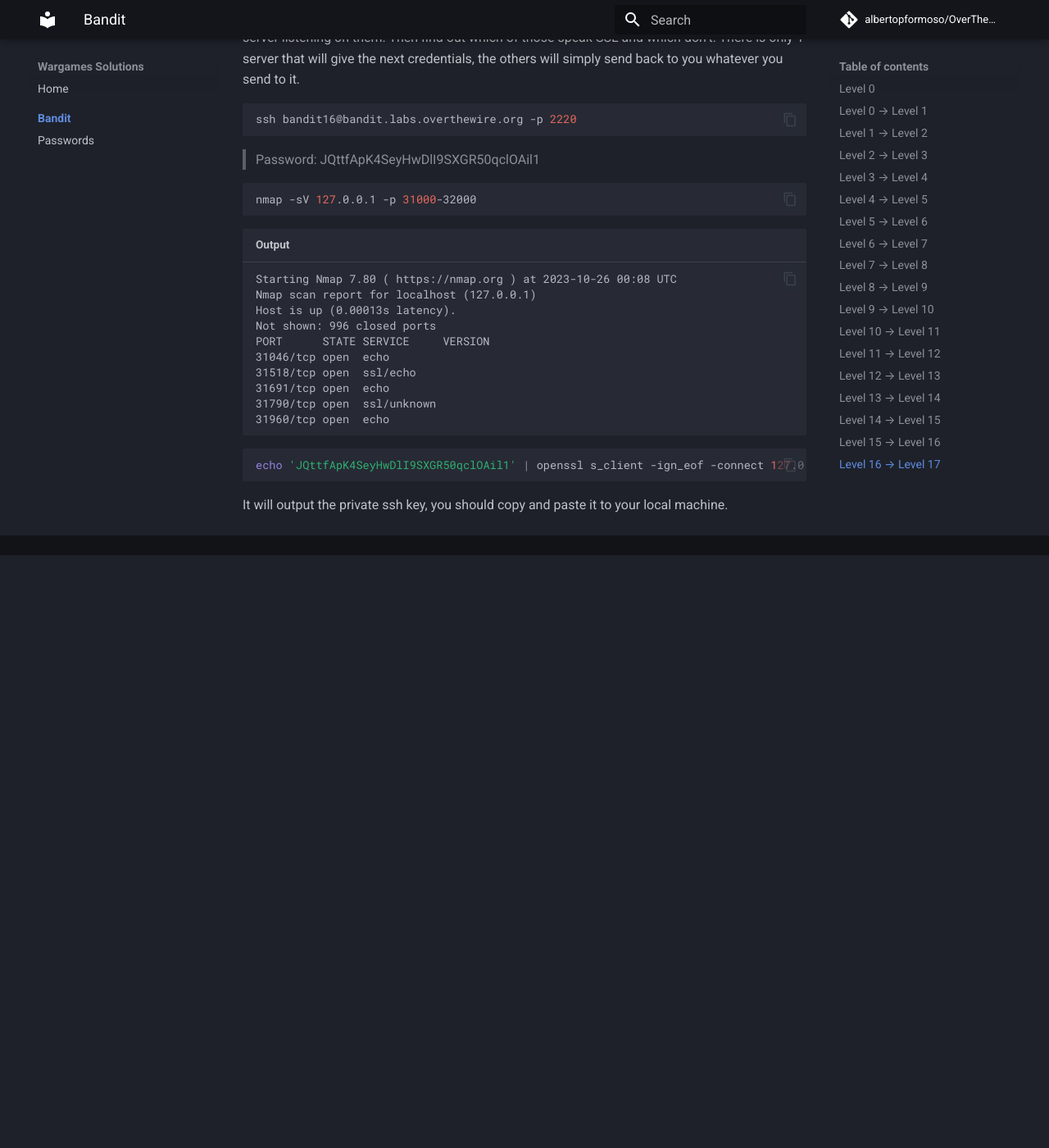
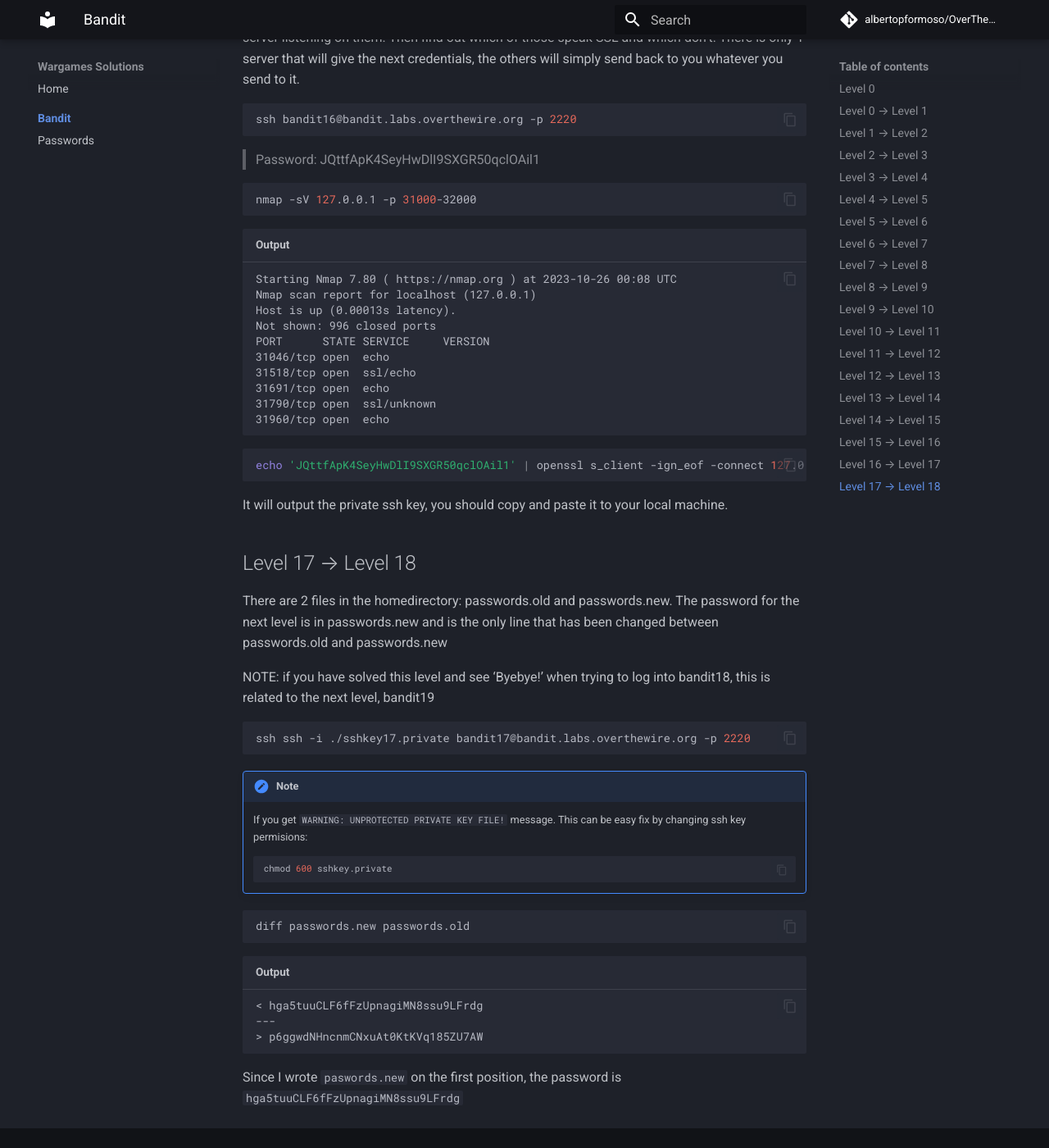
Before and after one commit to albertopformoso/OverTheWire-Wargames, an MkDocs documentation site: the page built from docs/bandit/index.md, in a window 1280 px wide and 1400 px high, scrolled down 9230 px. Shown: the whole window at 82% size. Built offline with MkDocs 1.6.1 and Material for MkDocs 9.7.7, drawn with Linux system fonts in a browser that asks for light colours; comment, search, counter and statistics services are not loaded; before the commit the page ends 9907 px from its top, so only the background shows below that.

Commit message:
added level 17 -> level 18

````diff
--- a/docs/bandit/index.md
+++ b/docs/bandit/index.md
@@ -478,3 +478,33 @@ echo 'JQttfApK4SeyHwDlI9SXGR50qclOAil1' | openssl s_client -ign_eof -connect 127
 ```
 
 It will output the private ssh key, you should copy and paste it to your local machine.
+
+## Level 17 → Level 18
+
+There are 2 files in the homedirectory: passwords.old and passwords.new. The password for the next level is in passwords.new and is the only line that has been changed between passwords.old and passwords.new
+
+NOTE: if you have solved this level and see ‘Byebye!’ when trying to log into bandit18, this is related to the next level, bandit19
+
+```sh
+ssh ssh -i ./sshkey17.private bandit17@bandit.labs.overthewire.org -p 2220
+```
+
+!!! note
+
+    If you get `WARNING: UNPROTECTED PRIVATE KEY FILE!` message. This can be easy fix by changing ssh key permisions:
+
+    ```sh
+    chmod 600 sshkey.private
+    ```
+
+```sh
+diff passwords.new passwords.old
+```
+
+```log title="Output"
+< hga5tuuCLF6fFzUpnagiMN8ssu9LFrdg
+---
+> p6ggwdNHncnmCNxuAt0KtKVq185ZU7AW
+```
+
+Since I wrote `paswords.new` on the first position, the password is `hga5tuuCLF6fFzUpnagiMN8ssu9LFrdg`
--- a/docs/bandit/passwords.csv
+++ b/docs/bandit/passwords.csv
@@ -17,3 +17,4 @@ Level 13 → Level 14,
 Level 14 → Level 15,jN2kgmIXJ6fShzhT2avhotn4Zcka6tnt
 Level 15 → Level 16,JQttfApK4SeyHwDlI9SXGR50qclOAil1
 Level 16 → Level 17,
+Level 17 → Level 18,hga5tuuCLF6fFzUpnagiMN8ssu9LFrdg
````
